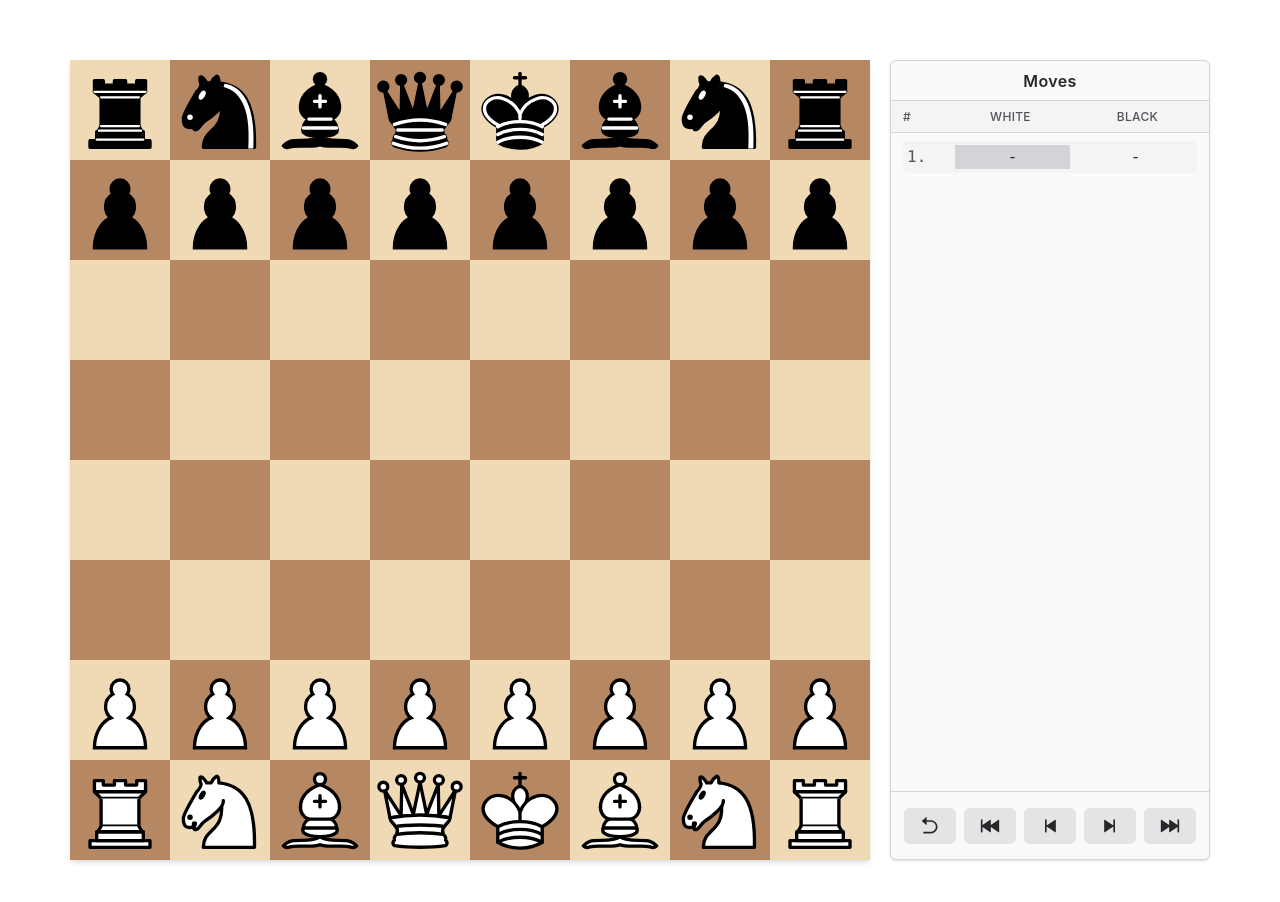
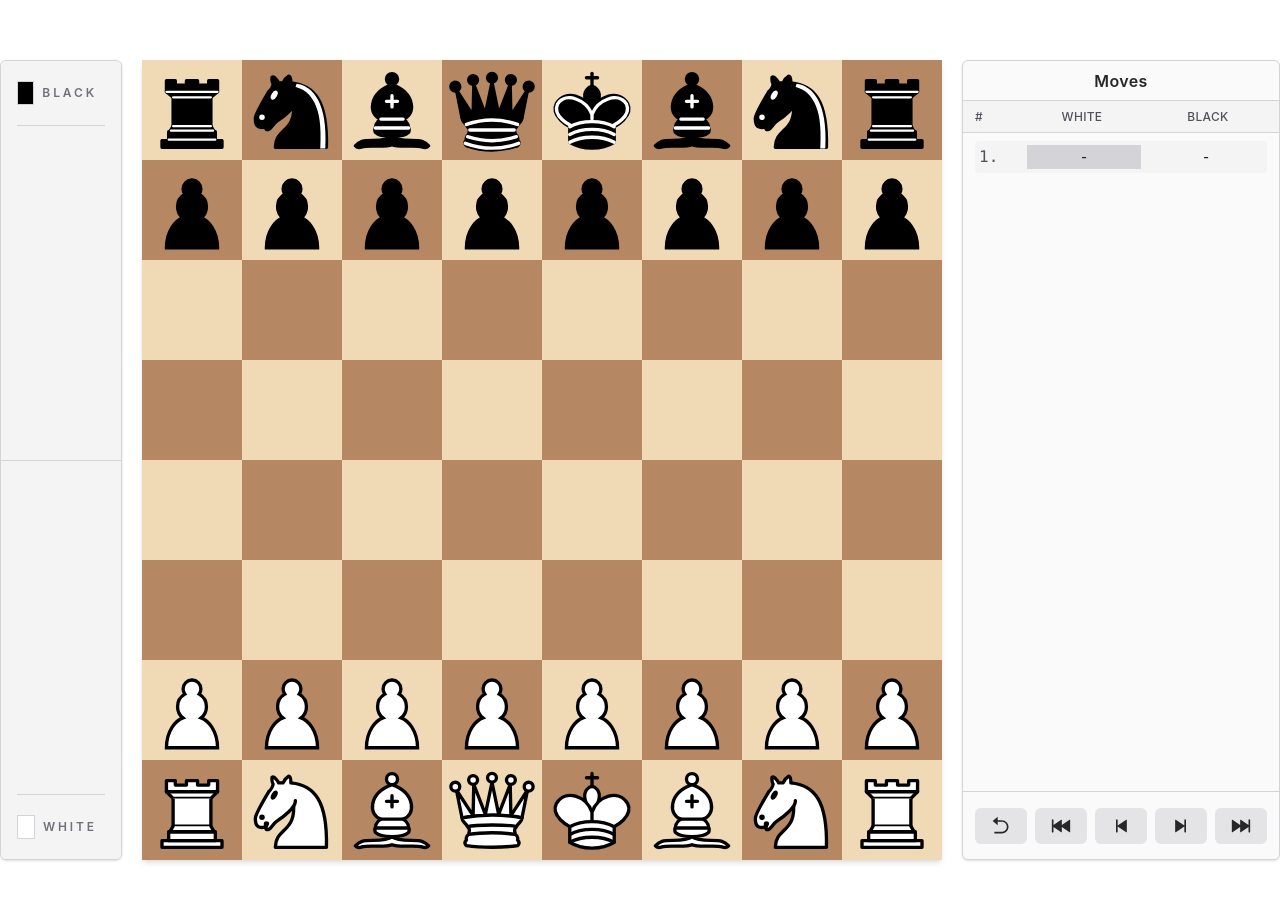
Before and after one commit to ganpm/chessboarding, a React (Vite) app: page / in a window 1280 px wide. Shown: the top 902 px of the page. Built offline with nearby package versions, Linux system fonts and the light colour scheme.

Commit message:
feat: add SidePanel component to display captured pieces

```diff
--- a/src/App.tsx
+++ b/src/App.tsx
@@ -2,6 +2,7 @@ import { useEffect, useState } from "react";
 
 import { Chessboard } from "@/components/chessboard"
 import { Movelist } from "@/components/movelist"
+import { SidePanel } from "@/components/sidepanel"
 
 import {
   Square,
@@ -33,6 +34,7 @@ function App() {
   const isViewingPastMove = halfMoveIndex !== game.moveHistory.length;
   const isViewOnly = isViewingPastMove || isCheckmate;
   const viewedPosition = game.boardAt(halfMoveIndex);
+  const capturedPieces = viewedPosition.capturedPieces();
 
   useEffect(() => {
     if (!pendingPromotion) {
@@ -376,6 +378,7 @@ function App() {
 
   return (
     <div className="flex justify-center items-center w-100vw h-100vh gap-5 my-15">
+      <SidePanel capturedPieces={capturedPieces} />
       <Chessboard
         board={viewedPosition.board}
         viewOnly={isViewOnly}
--- /dev/null
+++ b/src/components/sidepanel.tsx
@@ -0,0 +1,104 @@
+import { assets } from "@/game/assets";
+
+interface SidePanelProps extends React.HTMLAttributes<HTMLDivElement> {
+  capturedPieces: {
+    black: Array<[string, number]>;
+    white: Array<[string, number]>;
+  };
+}
+
+
+export const SidePanel = ({
+  className,
+  ...props
+}: SidePanelProps) => {
+  const playerIconSize = 6;
+  const playerIconSizeClass = `w-${playerIconSize} h-${playerIconSize}`;
+  const capturedPieceIconSize = 4;
+  const capturedPieceIconSizeClass = `w-${capturedPieceIconSize} h-${capturedPieceIconSize}`;
+
+  const margins: { [key: string]: number } = {
+    "black pawn": 2,
+    "black knight": 2,
+    "black bishop": 2,
+    "black rook": 1,
+    "black queen": 1,
+    "white pawn": 2,
+    "white knight": 2,
+    "white bishop": 2,
+    "white rook": 1,
+    "white queen": 1,
+  }
+  return (
+    <div
+      className={`flex h-200 w-xs flex-col overflow-hidden rounded-md border border-zinc-300 bg-zinc-50 shadow-sm ${className ?? ""}`}
+      {...props}
+    >
+      <div className="flex-1 flex flex-col bg-zinc-100 px-4 py-5">
+        <div className="flex items-center justify-start gap-2">
+          <div className={`${playerIconSizeClass} bg-black border border-zinc-300`} />
+          <p className="text-xs font-semibold tracking-[0.24em] text-zinc-500">BLACK</p>
+          <div className="flex items-center justify-start">
+            {props.capturedPieces.black.map(([piece, count], index) => (
+              <div
+                key={index}
+                className="flex items-center justify-start"
+              >
+                {Array.from({ length: count }).map((_, i) => (
+                  <div
+                    key={`${index}-${i}`}
+                    className={`-ml-${margins[piece]} first:ml-0`}
+                  >
+                    <img
+                      src={assets[piece]}
+                      alt={piece}
+                      className={capturedPieceIconSizeClass}
+                    />
+                  </div>
+                ))}
+              </div>
+            ))}
+          </div>
+        </div>
+
+        <div className="h-px my-5 w-full bg-zinc-300" />
+
+        <div className="flex-1" />
+      </div>
+
+      <div className="h-px w-full bg-zinc-300" />
+
+      <div className="flex-1 flex flex-col bg-zinc-100 px-4 py-5">
+        <div className="flex-1" />
+
+        <div className="h-px my-5 w-full bg-zinc-300" />
+
+        <div className="flex items-center justify-start gap-2">
+          <div className={`${playerIconSizeClass} bg-white border border-zinc-300`} />
+          <p className="text-xs font-semibold tracking-[0.24em] text-zinc-500">WHITE</p>
+          <div className="flex items-center justify-start">
+            {props.capturedPieces.white.map(([piece, count], index) => (
+              <div
+                key={index}
+                className="flex items-center justify-start"
+              >
+                {Array.from({ length: count }).map((_, i) => (
+                  <div
+                    key={`${index}-${i}`}
+                    className={`-ml-${margins[piece]} first:ml-0`}
+                  >
+                    <img
+                      src={assets[piece]}
+                      alt={piece}
+                      className={capturedPieceIconSizeClass}
+                    />
+                  </div>
+                ))}
+              </div>
+            ))}
+          </div>
+        </div>
+      </div>
+    </div>
+  );
+};
--- a/src/game/position.ts
+++ b/src/game/position.ts
@@ -365,4 +365,31 @@ export class Position {
     return position;
   }
 
+  public capturedPieces(): { white: Array<[string, number]>, black: Array<[string, number]> } {
+    const capturedWhitePieces: Map<string, number> = new Map();
+    const capturedBlackPieces: Map<string, number> = new Map();
+    for (const blackPiece of Piece.BLACK_PIECES.toReversed()) {
+      capturedWhitePieces.set(blackPiece.toString(), 0);
+    }
+    for (const whitePiece of Piece.WHITE_PIECES.toReversed()) {
+      capturedBlackPieces.set(whitePiece.toString(), 0);
+    }
+
+    for (const move of this.moveHistory) {
+      if (move.capturedPiece) {
+        const capturedPiece = move.capturedPiece;
+        if (capturedPiece.owner === Player.WHITE) {
+          capturedWhitePieces.set(capturedPiece.toString(), (capturedWhitePieces.get(capturedPiece.toString()) ?? 0) + 1);
+        } else {
+          capturedBlackPieces.set(capturedPiece.toString(), (capturedBlackPieces.get(capturedPiece.toString()) ?? 0) + 1);
+        }
+      }
+    }
+
+    return {
+      white: Array.from(capturedWhitePieces.entries()),
+      black: Array.from(capturedBlackPieces.entries()),
+    };
+  }
+
 }
```
